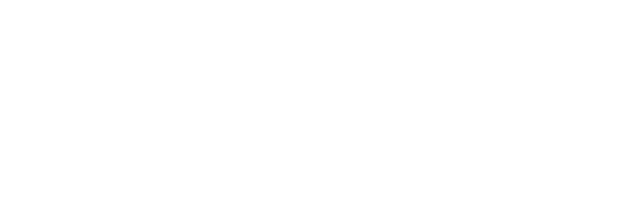
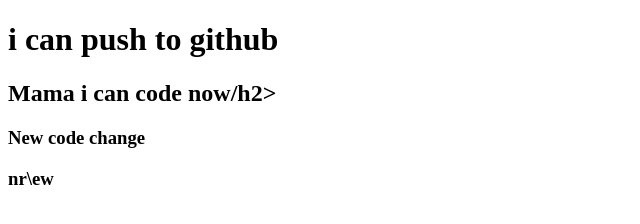
Before and after one commit to faisalgit1/second-repo, a plain HTML site: page index.html in a window 1280 px wide. Shown: the whole page, without its empty margins (0-640 px from the left). Drawn offline with Linux system fonts and the light colour scheme.

Commit message:
added header

```diff
--- a/index.html
+++ b/index.html
@@ -7,6 +7,10 @@
     <title>2nd git repo</title>
 </head>
 <body>
+    <h1>i can push to github</h1>
+    <h2>Mama i can code now/h2>
+    <h3>New code change</h3>
+    <h3>nr\ew</h3>
 
 </body>
 </html>
```
